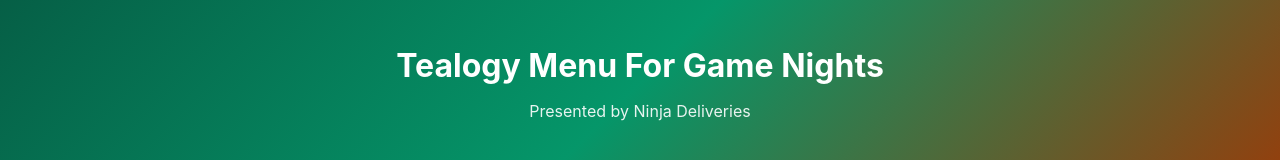
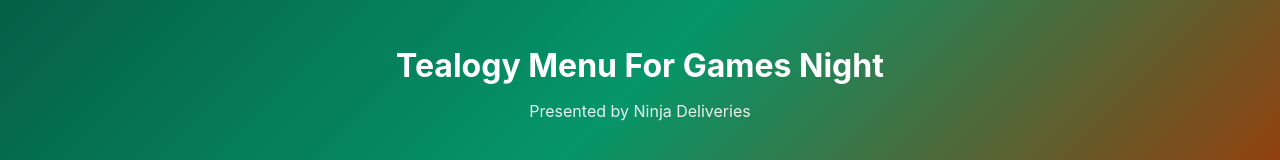
Before and after one commit to Amank-123/tealogy-by-ninja-deliveries, a plain HTML site: page index.html in a window 1280 px wide. Shown: the top 160 px of the page. Drawn offline with Linux system fonts and the light colour scheme.

Commit message:
Update index.html
Spelling mistake fixed

```diff
--- a/index.html
+++ b/index.html
@@ -373,7 +373,7 @@
     <div class="menu-container">
         <!-- Header -->
         <div class="menu-header">
-            <h1 class="menu-title">Tealogy Menu For Game Nights</h1>
+            <h1 class="menu-title">Tealogy Menu For Games Night</h1>
             <p class="menu-subtitle">Presented by Ninja Deliveries</p>
         </div>
 
```
